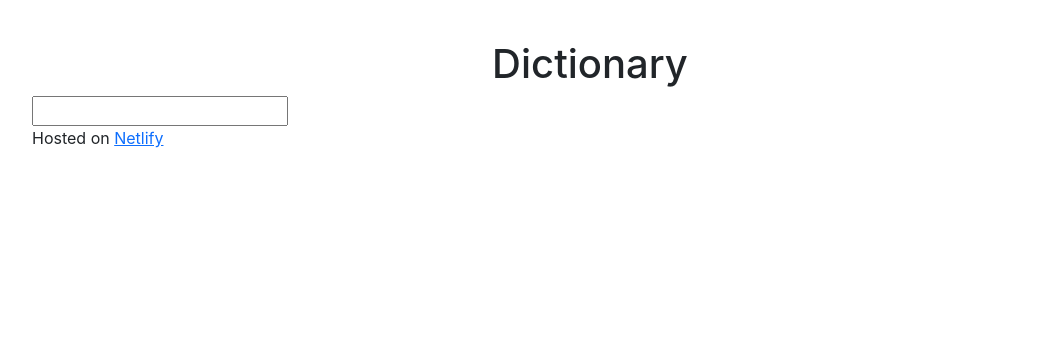
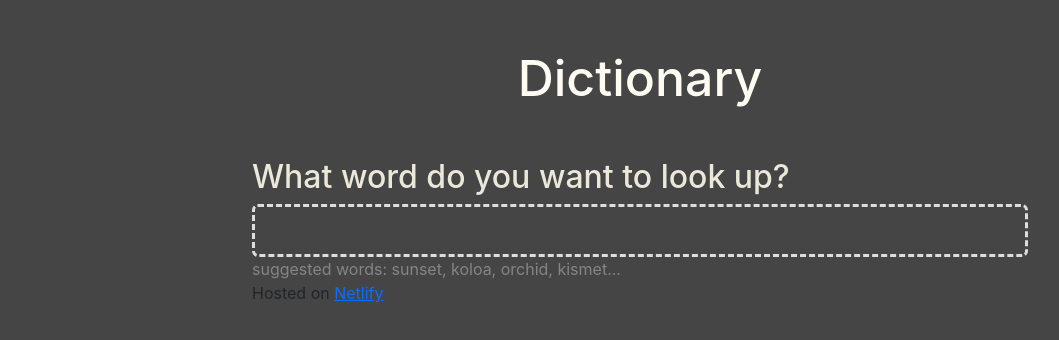
Before and after one commit to JJpink31/dictionary-app, a React (Create React App) app: page / in a window 1280 px wide. Shown: the top 340 px of the page, without its empty margins (0-1059 px from the left). Built offline with nearby package versions, Linux system fonts and the light colour scheme.

Commit message:
Adding styling to the page

```diff
--- a/package.json
+++ b/package.json
@@ -16,6 +16,7 @@
     "react": "^18.2.0",
     "react-dom": "^18.2.0",
     "react-scripts": "^5.0.1",
+    "typewriter-effect": "^2.21.0",
     "web-vitals": "^2.1.4"
   },
   "scripts": {
--- a/src/App.css
+++ b/src/App.css
@@ -1,3 +1,7 @@
+body {
+  background-color: #454545;
+}
 .container {
-  margin: 40px 20px;
+  max-width: 800px;
+  margin: 0 auto;
 }
--- a/src/Dictionary.css
+++ b/src/Dictionary.css
@@ -0,0 +1,31 @@
+.Dictionary h1 {
+  font-size: 50px;
+  margin-bottom: 50px;
+  color: #fefbf2;
+}
+.Dictionary h2 {
+  color: #ece8d9;
+}
+.introQuestion {
+  color: #faf6e9;
+}
+.Dictionary .hint {
+  color: #c0bfbe85;
+}
+.Dictionary section {
+  background: #f0eacc2c;
+  color: #fffdf6;
+  padding: 30px;
+  border-radius: 6px;
+  box-shadow: 0 10px 20px rgb(0 0 0 / 10%);
+  margin: 20px 0;
+}
+.Dictionary input {
+  width: 100%;
+  font-size: 18px;
+  border-radius: 6px;
+  padding: 10px 10px;
+  color: #fffdf6;
+  background-color: transparent;
+  border: 3px dashed #ddd;
+}
--- a/src/Dictionary.js
+++ b/src/Dictionary.js
@@ -23,10 +23,15 @@ export default function Dictionary() {
 
   return (
     <div className="Dictionary">
-      <h1 className="text-center">Dictionary</h1>
+      <h1 className="text-center mt-5">Dictionary</h1>
+      <h2>What word do you want to look up? </h2>
       <form onSubmit={search}>
         <input type="search" onChange={handleKeywordChange} />
       </form>
+      <div className="hint">
+        suggested words: sunset, koloa, orchid, kismet...
+      </div>
+
       <Results results={results} />
     </div>
   );
--- a/src/Phonetics.js
+++ b/src/Phonetics.js
@@ -9,7 +9,7 @@ export default function Phonetics(props) {
         <FontAwesomeIcon
           icon={faMicrophoneLines}
           size="2xl"
-          style={{ color: "#74C0FC" }}
+          style={{ color: "#fffdf6" }}
         />
       </a>{" "}
       <span className="phoneticText">{props.phonetic.text}</span>
--- a/src/Results.js
+++ b/src/Results.js
@@ -6,6 +6,7 @@ export default function Results(props) {
   if (props.results) {
     return (
       <div className="Results">
+        <section>
           <h2>{props.results.word}</h2>
           {props.results.phonetics.map(function (phonetic, index) {
             return (
@@ -14,6 +15,7 @@ export default function Results(props) {
               </div>
             );
           })}
+        </section>
         {props.results.meanings.map(function (meaning, index) {
           return (
             <section key={index}>
```
Also changed, not shown: 1 other file (tests, documents, lock files or other folders). Lines whose indentation alone changed are shown as unchanged.
